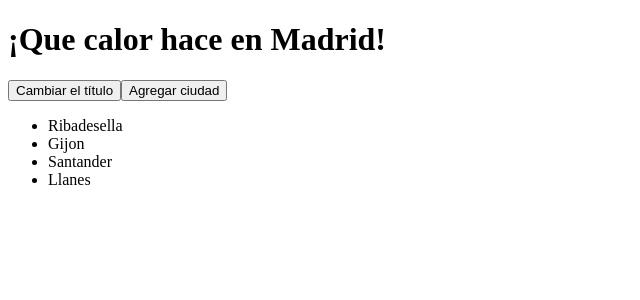
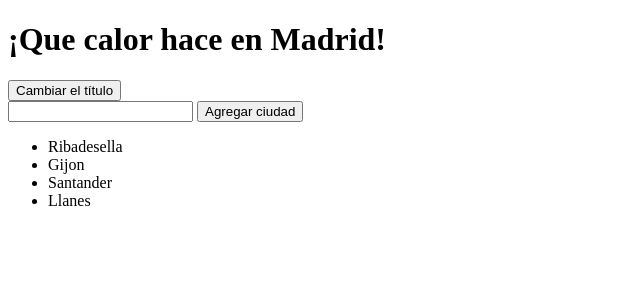
Before and after one commit to rspineda/appAngular, an Angular app: page / in a window 1280 px wide. Shown: the top 300 px of the page, without its empty margins (0-640 px from the left). Built offline with nearby package versions, Linux system fonts and the light colour scheme.

Commit message:
ngModel para vincular el formulario

```diff
--- a/src/app/app.component.html
+++ b/src/app/app.component.html
@@ -1,6 +1,9 @@
 <h1>{{title}}</h1>
 
 <button (click)="changeTitle()">Cambiar el título</button>
+<br>
+
+<input type="text" [(ngModel)]="cityName"> {{cityName}}
 <button (click)="addCity()">Agregar ciudad</button>
 
 <ul>
--- a/src/app/app.component.ts
+++ b/src/app/app.component.ts
@@ -9,13 +9,14 @@
   title = '¡Que calor hace en Madrid!';
   name = 'Ronald';
   cities = ['Ribadesella', 'Gijon', 'Santander', 'Llanes'];
+  cityName = '';
 
   changeTitle(){
     this.title = '¡Que venga el Otoño ya!';
   }
 
   addCity(){
-    this.cities.push('Madrid');
+    this.cities.push(this.cityName);
   }
 
 }
--- a/src/app/app.module.ts
+++ b/src/app/app.module.ts
@@ -1,5 +1,6 @@
 import { BrowserModule } from '@angular/platform-browser';
 import { NgModule } from '@angular/core';
+import { FormsModule } from '@angular/forms';
 
 import { AppRoutingModule } from './app-routing.module';
 import { AppComponent } from './app.component';
@@ -10,7 +11,8 @@
   ],
   imports: [
     BrowserModule,
-    AppRoutingModule
+    AppRoutingModule,
+    FormsModule
   ],
   providers: [],
   bootstrap: [AppComponent]
```
